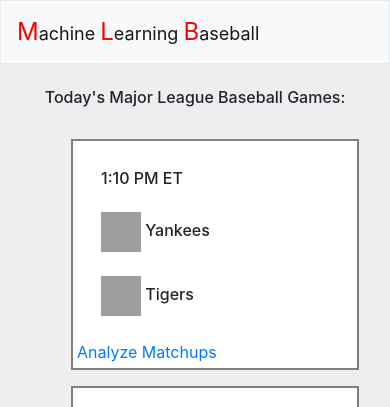
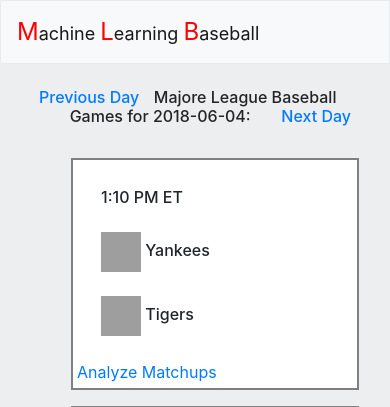
Before and after one commit to EricJZell/machine_learning_baseball, a Flask app: page / in a window 390 px wide. Shown: the top 407 px of the page. Run offline with Flask 2, Linux system fonts and the light colour scheme; data comes from the database, SQL or seed files in the repository; some libraries are stand-ins or nearby versions; grey boxes are pictures that could not be loaded.

Commit message:
Add styling, make index responsive

```diff
--- a/hello.py
+++ b/hello.py
@@ -5,9 +5,14 @@
 app = Flask(__name__)
 app.config["TEMPLATES_AUTO_RELOAD"] = True
 
-
 @app.route("/")
-def index():
+@app.route("/<day>")
+def index(day=str(date.today())):
+    date_object = datetime.strptime(day, '%Y-%m-%d')
+    next_date_object = date_object + timedelta(days=1)
+    next_day = datetime.strftime(next_date_object, '%Y-%m-%d')
+    previous_date_object = date_object - timedelta(days=1)
+    previous_day = datetime.strftime(previous_date_object, '%Y-%m-%d')
     con = sqlite3.connect('mlb_stats.db')
     con.row_factory = sqlite3.Row
     cur = con.cursor()
@@ -18,11 +23,11 @@
         "JOIN Teams as HomeTeam ON HomeTeamID = HomeTeam.TeamID "
         "JOIN Teams as AwayTeam ON AwayTeamID = AwayTeam.TeamID "
         "WHERE strftime('%Y-%m-%d', Day)=? "
-        "ORDER BY DateTime ASC",([str(date.today())]))
+        "ORDER BY DateTime ASC",([day]))
     games = cur.fetchall()
-    # for game in games:
-    #     game["Time"] = datetime.strptime(game["DateTime"], '%Y-%m-%dT%H:%M:%S').strftime('%-I:%M')
-    return render_template("index.html", name="Eric", games=games, datetime=datetime)
+
+    return render_template("index.html", day=day, next_day=next_day, previous_day=previous_day,
+        games=games, datetime=datetime)
 
 
 @app.route('/game/<int:game_id>', methods=["GET", "POST"])
--- a/static/styles.css
+++ b/static/styles.css
@@ -48,6 +48,14 @@
     text-align: left;
 }
 
+a.previous {
+  float: left;
+}
+
+a.next {
+  float: right;
+}
+
 @media screen and (max-width:1000px) {
   li.game {
     width:90%; /* The width is 100%, when the viewport is 800px or smaller */
--- a/templates/index.html
+++ b/templates/index.html
@@ -1,7 +1,11 @@
 {% extends "layout.html" %}
 
 {% block main %}
-    <h6>Today's Major League Baseball Games:</h6>
+  <h6>
+    <a class='previous' href='/{{previous_day}}'>Previous Day</a>
+    Majore League Baseball Games for {{day}}:
+    <a class='next' href='/{{next_day}}'>Next Day</a>
+  </h6>
     <ul>
       {% for game in games %}
           <li class='game'>
```
